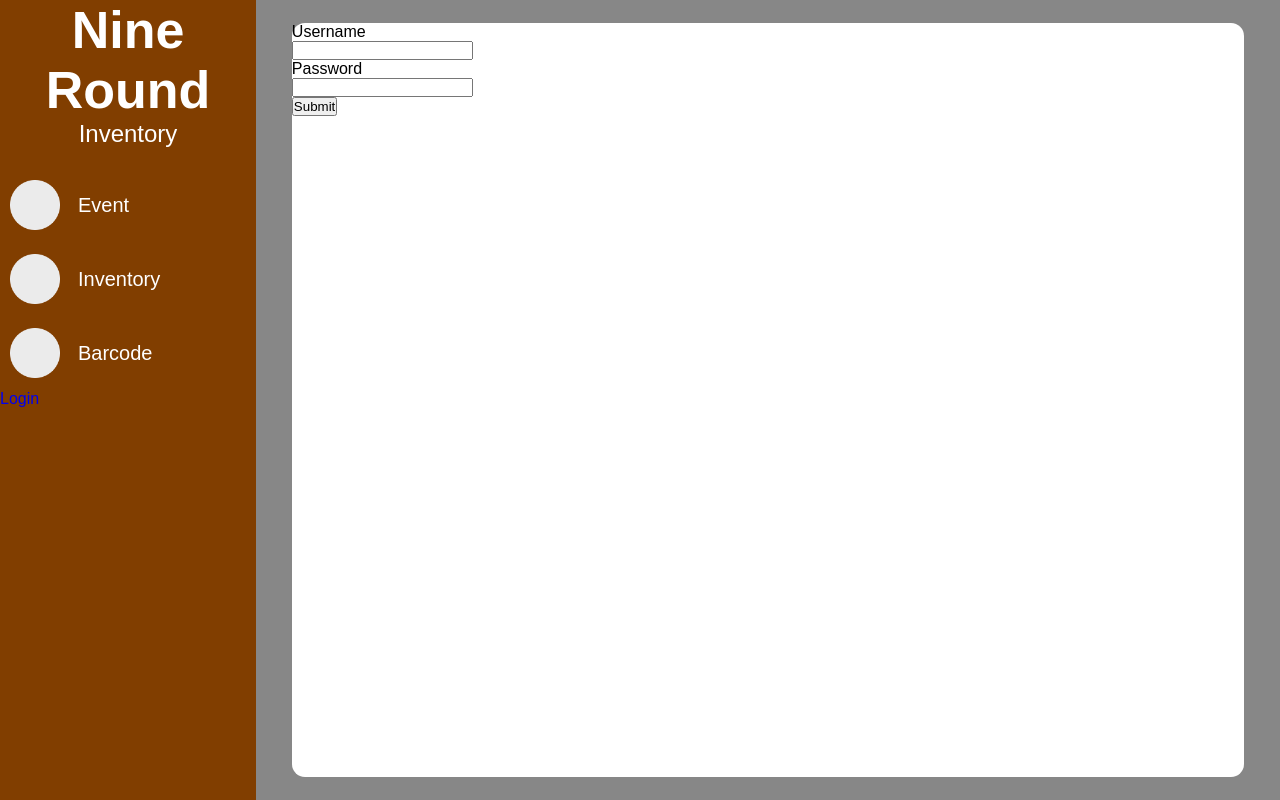
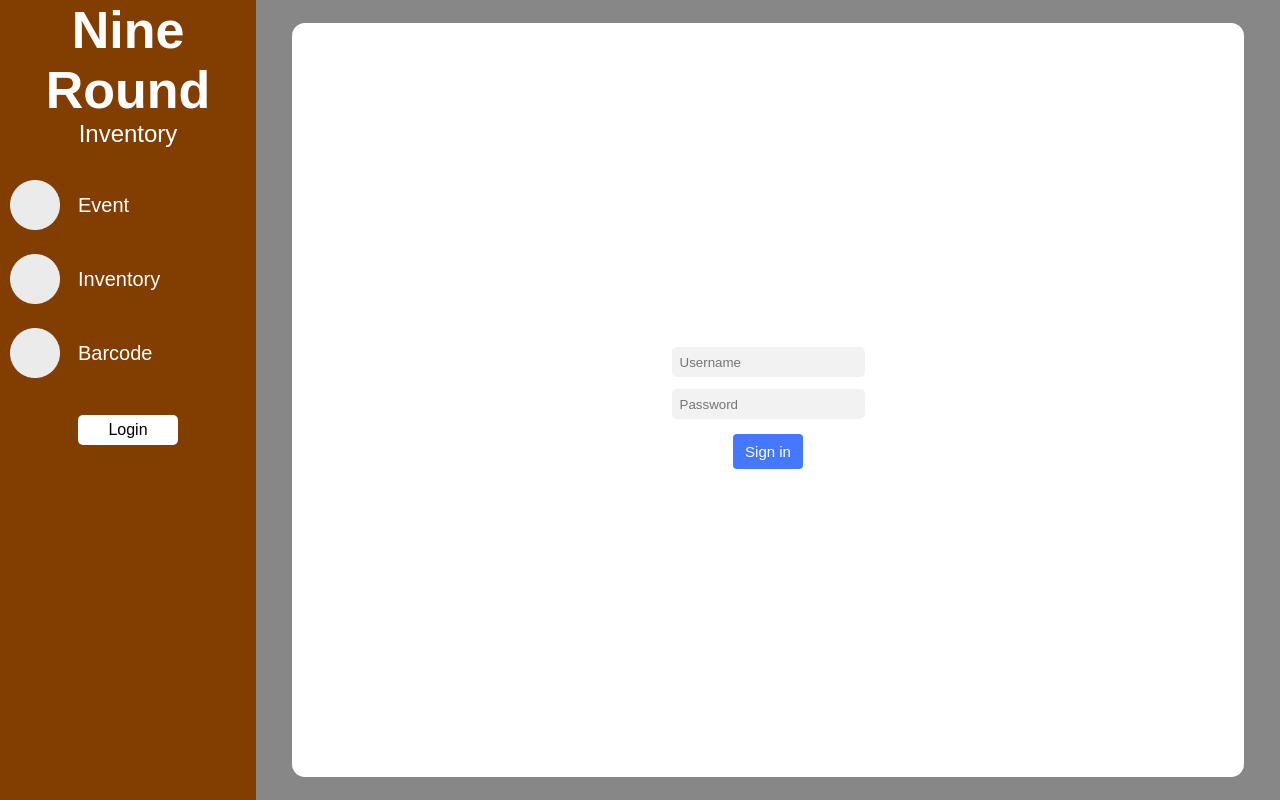
Before and after one commit to Asabito/NineRound-Inventory-Manager, a Django app: page /login in a window 1280 px wide. Run offline with Django 4.2, Linux system fonts and the light colour scheme.

Commit message:
edit: style of login/logout button and login page

```diff
--- a/nineround_web/inventory_app/templates/inventory_app/login.html
+++ b/nineround_web/inventory_app/templates/inventory_app/login.html
@@ -1,7 +1,47 @@
 <style>
 
 #loginSection{
-    height: 100%;
+    height: 60%;
+    /* width: 100%; */
+    /* border: 1px solid black; */
+    display: flex;
+    justify-content: center;
+    align-items: end;
+}
+.labelAndInputClass{
+    margin-top: 12px;
+}
+.inputClass{
+    padding: 8px;
+        border: 0px solid black;
+        border-radius: 5px;
+        height: 30px;
+        background-color: #F2F2F2;
+        color: #505050;
+}
+#submitButton{
+    display: flex;
+    align-items: center;
+    justify-content: center;
+    width: 100%;
+    margin-top: 15px;
+}
+#submitButton input{
+        height: 35px;
+        width: 70px;
+        color: white;
+        border-radius: 4px 4px 4px 4px;
+        margin: 0 20px 0 20px;
+        font-size: 15px;
+        background-color: #4478FF;
+        border: 0;
+        outline: 0;
+}
+#errorMessageClass{
+    display: flex;
+    justify-content: center;
+    align-items: center;
+    margin-top: 10px;
 }
 </style>
 {%extends 'main.html'%}
@@ -10,15 +50,26 @@
 <div id="loginSection">
     <form method="POST" action="">
         {% csrf_token %}
-        <label for="">Username</label><br>
-        <input id="usernameInput" name="username" type="text"><br>
-        <label for="">Password</label><br>
-        <input id="passwordInput" name="password" type="password"><br>
-        <input type="submit">
-        {% for message in messages %}
-        {{message}}
-        {% endfor %}
+
+        <div class="labelAndInputClass">
+            <!-- <label for="">Username</label><br> -->
+            <input class="inputClass" id="usernameInput" name="username" type="text" placeholder="Username"><br>
+        </div>
+
+        <div class="labelAndInputClass">
+            <!-- <label for="">Password</label><br> -->
+            <input class="inputClass" id="passwordInput" name="password" type="password" placeholder="Password"><br>
+        </div>
+
+        <div id="submitButton">
+            <input type="submit" value="Sign in">
+        </div>
     </form>
+</div>
+<div id="errorMessageClass">
+    {% for message in messages %}
+    {{message}}
+    {% endfor %}
 </div>
 
 
--- a/nineround_web/inventory_app/views.py
+++ b/nineround_web/inventory_app/views.py
@@ -41,13 +41,13 @@
         try:
             User.objects.get(username=username)
         except:
-            messages.error(request, 'User does not exist')
+            messages.error(request, 'Username or password is incorrect')
         user = authenticate(request, username=username, password=password)
         if user is not None:
             login(request, user)
             return redirect('events')
         else:
-            messages.error(request, 'User or password does not exists')
+            messages.error(request, 'Username or password is incorrect')
     return render(request, 'inventory_app/login.html')
 
 
@@ -93,6 +93,7 @@
     return render(request, 'inventory_app/event.html', context=context)
     # return HttpResponse('Home Page')
 
+@login_required(login_url='loginPage')
 @user_passes_test(admin_superadmin_only)
 def newEvent(request):
     form = EventForm()
@@ -134,6 +135,7 @@
     context = {'form':form, 'items':items}
     return render(request, 'inventory_app/new-event.html', context=context)
 
+@login_required(login_url='loginPage')
 @user_passes_test(admin_superadmin_only)
 def eventDetail(request, pk):
     event_details = Inventory.objects.filter(items_event_location=pk).order_by('id') # query all items in Inventory, dimana events id sama dengan pk yang dipassing (many to many relationship). Python memberikan kemudahan bagi developer untuk melakukan lookup dengan menggunakan *namaTabelLain*__*kolomTabelLainTersebut*
@@ -142,6 +144,7 @@
 
     return render(request, 'inventory_app/event-detail.html', context=context)
 
+@login_required(login_url='loginPage')
 @user_passes_test(admin_superadmin_only)
 def addItemsToEvent(request, pk):
     # additional note: addItemsToEvent dan deleteItemsFromEvent bisa dibuatkan decoratornya agar lebih hemat penulisan
@@ -176,6 +179,7 @@
     return render(request, 'inventory_app/add-item-to-event.html', context=context)
     None
 
+@login_required(login_url='loginPage')
 @user_passes_test(superadmin_only)
 def deleteItemsFromEvent(request, pk):
     event = Event.objects.filter(id=pk)
@@ -207,6 +211,7 @@
     }
     return render(request, 'inventory_app/delete-item-from-event.html', context=context)
 
+@login_required(login_url='loginPage')
 @user_passes_test(admin_superadmin_only)
 def stockChecking(request, pk):
     if request.method == 'POST':
@@ -244,6 +249,7 @@
                }
     return render(request, 'inventory_app/stock-checking.html', context=context)
 
+@login_required(login_url='loginPage')
 @user_passes_test(admin_superadmin_only)
 def inventoryPage(request):
     items = Inventory.objects.all().order_by('id')
@@ -256,6 +262,7 @@
 
     return render(request, 'inventory_app/inventory.html', context=context)
 
+@login_required(login_url='loginPage')
 @user_passes_test(admin_superadmin_only)
 def inventoryAddItem(request):
     # raw form
@@ -347,6 +354,7 @@
     context = {'form':form, 'items':request.session["temp_inven"], 'raise_warning':raise_warning}
     return render(request, 'inventory_app/inventory-add-item.html', context=context)
 
+@login_required(login_url='loginPage')
 @user_passes_test(superadmin_only)
 def inventoryDeleteItem(request):
     # buat session apabila belum ada
@@ -377,6 +385,7 @@
     context = {'items_to_be_deleted': items_to_be_deleted}
     return render(request, 'inventory_app/inventory-delete-item.html', context=context)
 
+@login_required(login_url='loginPage')
 @user_passes_test(admin_superadmin_only)
 def barcodeGenerator(request):
     item = Inventory.objects.all().order_by('id')
--- a/nineround_web/templates/side_navbar.html
+++ b/nineround_web/templates/side_navbar.html
@@ -1,11 +1,12 @@
 <style>
     /* ----- Side bar ----- */
-        #sidebar{
+    #sidebar {
         width: 20%;
         height: 100%;
         background-color: #813E00;
     }
-        .sidebarMenu{
+
+    .sidebarMenu {
         background-color: #813E00;
         width: 100%;
         height: 74px;
@@ -13,19 +14,23 @@
         align-items: center;
         /* cursor: default; */
     }
-        .sidebarMenu:hover{
+
+    .sidebarMenu:hover {
         background-color: #6D3400;
     }
+
     .sidebarMenuImg {
         flex-grow: 2;
         flex: 0 0 auto;
         /* gatau flex diatas ini untuk apa? */
         margin: 0 10px 0 10px;
     }
-        .sidebarMenuImg img{
+
+    .sidebarMenuImg img {
         width: 50px;
         height: 50px;
     }
+
     .sidebarMenuText {
         flex-grow: 8;
         /* text-align: center; */
@@ -33,18 +38,53 @@
         color: white;
         font-size: 20px;
     }
-        #header{
+
+    #header {
         /* font-size: 52px; */
         color: white;
         text-align: center;
         margin-bottom: 20px;
     }
-        #header h1{
+
+    #header h1 {
         font-size: 52px;
     }
-        #header p{
+
+    #header p {
         font-size: 24px;
     }
+
+    .loginLogoutButton {
+        width: 100px;
+        height: 30px;
+        display: flex;
+        align-items: center;
+        justify-content: center;
+        border-radius: 5px;
+    }
+    #buttons{
+        width: 100%;
+        height: 80px;
+        /* border: 1px solid black; */
+        display: flex;
+        align-items: center;
+        justify-content: center;
+    }
+    .loginButton {
+        background-color: white;
+        color: black;
+    }
+
+    .logoutButton {
+        background-color: red;
+        color: white;
+
+    }
+
+    a:link {
+        /* text-decoration: none; */
+    }
+
     /* ----- End of Side bar ----- */
 </style>
 
@@ -82,8 +122,17 @@
         </div>
     </div>
 </a>
-    {% if request.user.is_authenticated  %}
-    <a href="{% url 'logout'  %}">Logout</a>
+<div id="buttons">
+    {% if request.user.is_authenticated %}
+
+    <a href="{% url 'logout'  %}">
+        <div class="loginLogoutButton logoutButton">Logout</div>
+    </a>
     {% else %}
-    <a href="{% url 'loginPage'  %}">Login</a>
+
+    <a href="{% url 'loginPage'  %}">
+        <div class="loginLogoutButton loginButton">Login</div>
+    </a>
+
     {% endif %}
+</div>
```
Lines whose indentation alone changed are shown as unchanged.
